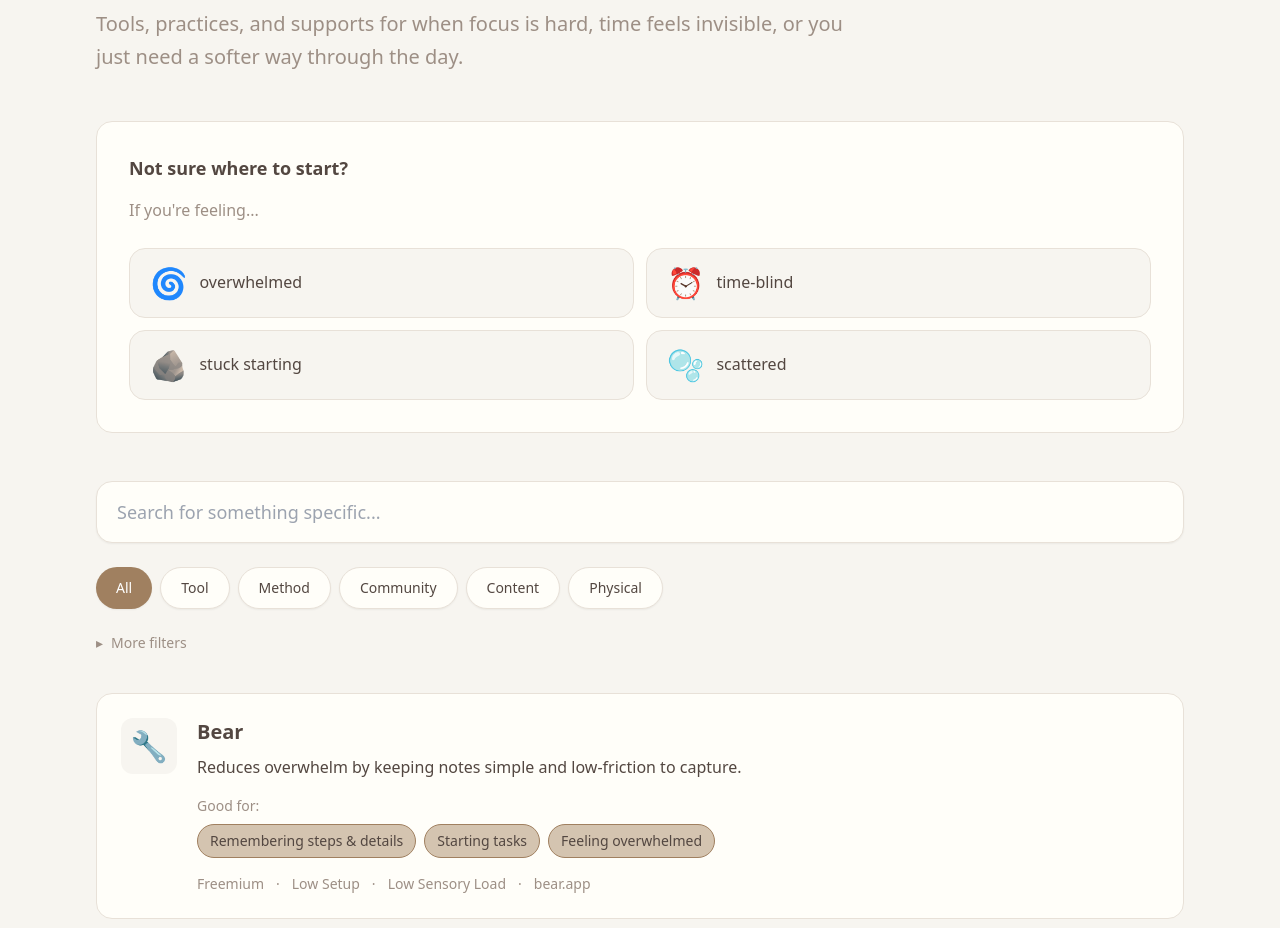
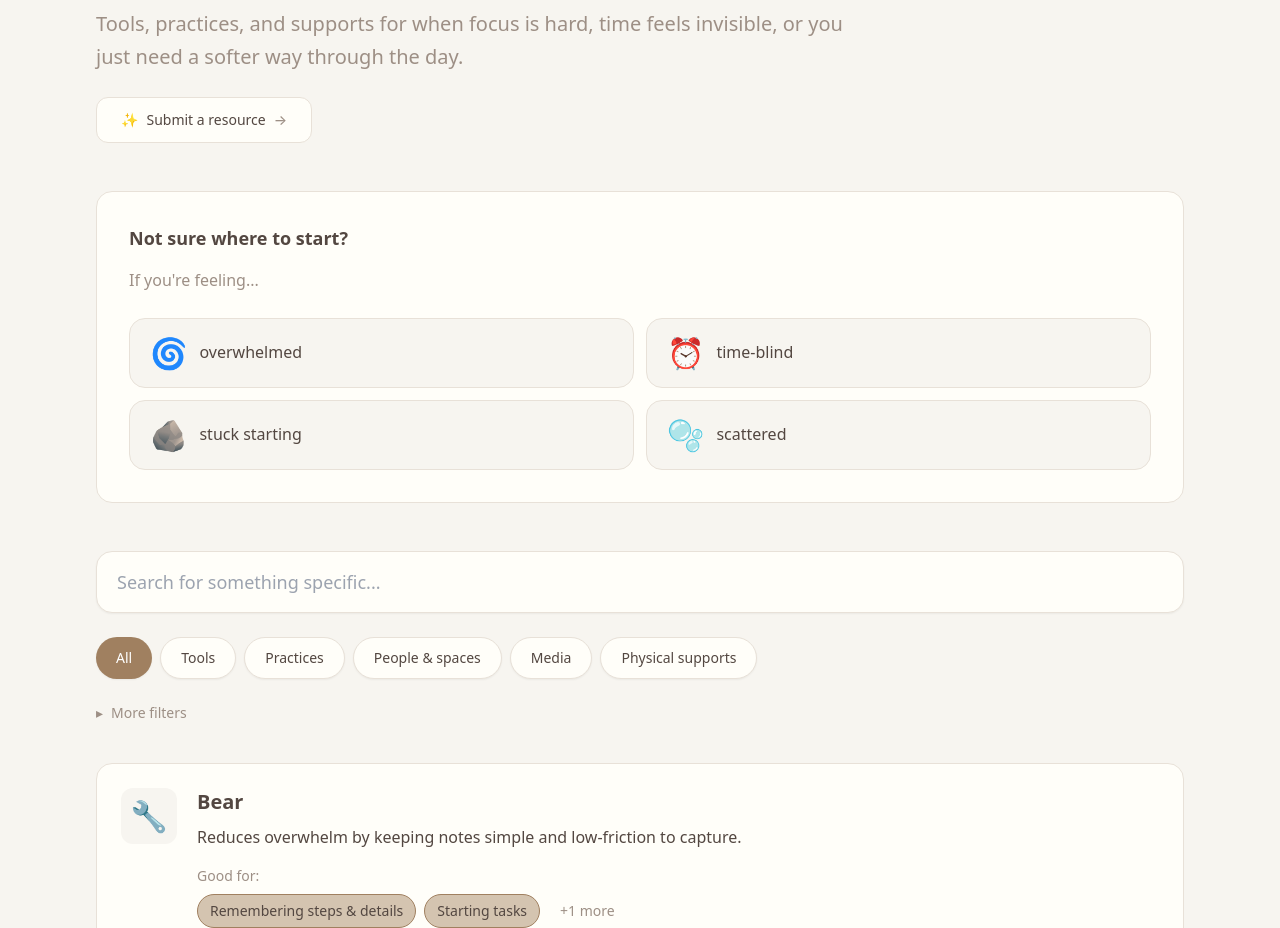
Before and after one commit to lydiacodesdaily/lydiastudio-resources, a Next.js app: page / in a window 1280 px wide. Shown: the part 184-1112 px from the top of the page. Built offline with nearby package versions, Linux system fonts and the light colour scheme.

Commit message:
Add "Submit a new resource" button that loads google form; Update category labels to more human-friendly texts

```diff
--- a/app/page.tsx
+++ b/app/page.tsx
@@ -196,6 +196,23 @@ export default function Home() {
           <p className="text-xl leading-relaxed" style={{ color: 'var(--muted)' }}>
             Tools, practices, and supports for when focus is hard, time feels invisible, or you just need a softer way through the day.
           </p>
+          <div className="mt-6">
+            <a
+              href="https://docs.google.com/forms/d/e/1FAIpQLSeLFxEkB1WoeYkZT4g6qnwdcDMTJk4HaHjIJumPMIjFB6RDAg/viewform?usp=header"
+              target="_blank"
+              rel="noopener noreferrer"
+              className="inline-flex items-center gap-2 px-6 py-3 rounded-xl border text-sm font-medium transition-all hover:shadow-md"
+              style={{
+                background: 'var(--card-bg)',
+                borderColor: 'var(--border)',
+                color: 'var(--foreground)'
+              }}
+            >
+              <span>✨</span>
+              Submit a resource
+              <span style={{ color: 'var(--muted)' }}>→</span>
+            </a>
+          </div>
         </header>
 
         <div className="mb-12 rounded-2xl p-8 border" style={{
--- a/components/ResourceCard.tsx
+++ b/components/ResourceCard.tsx
@@ -20,8 +20,8 @@ export default function ResourceCard({ resource }: ResourceCardProps) {
   const [imageError, setImageError] = useState(false);
   const faviconUrl = `https://www.google.com/s2/favicons?domain=${resource.domain}&sz=128`;
 
-  const primaryNeeds = resource.support_needs.slice(0, 3);
-  const hasMore = resource.support_needs.length > 3;
+  const primaryNeeds = resource.support_needs.slice(0, 2);
+  const hasMore = resource.support_needs.length > 2;
 
   return (
     <article className="rounded-2xl p-6 hover:shadow-sm transition-all border group" style={{
@@ -86,19 +86,19 @@ export default function ResourceCard({ resource }: ResourceCardProps) {
                 ))}
                 {hasMore && (
                   <span className="inline-flex items-center px-3 py-1.5 rounded-full text-sm" style={{ color: 'var(--muted)' }}>
-                    +{resource.support_needs.length - 3} more
+                    +{resource.support_needs.length - 2} more
                   </span>
                 )}
               </div>
             </div>
           )}
 
-          <div className="flex flex-wrap items-center gap-3 text-sm" style={{ color: 'var(--muted)' }}>
+          <div className="flex flex-wrap items-center gap-2 text-xs opacity-60" style={{ color: 'var(--muted)' }}>
             <span className="capitalize">{resource.price_type}</span>
             <span>·</span>
             <span className="capitalize">{resource.setup_effort} setup</span>
             <span>·</span>
-            <span className="capitalize">{resource.sensory_load} sensory load</span>
+            <span className="capitalize">{resource.sensory_load} sensory</span>
             <span>·</span>
             <span>{resource.domain}</span>
           </div>
--- a/types/resource.ts
+++ b/types/resource.ts
@@ -53,9 +53,9 @@ export const SUPPORT_NEED_LABELS: Record<SupportNeed, string> = {
 };
 
 export const CATEGORY_LABELS: Record<Category, string> = {
-  tool: "Tool",
-  method: "Method",
-  community: "Community",
-  content: "Content",
-  physical: "Physical",
+  tool: "Tools",
+  method: "Practices",
+  community: "People & spaces",
+  content: "Media",
+  physical: "Physical supports",
 };
```
